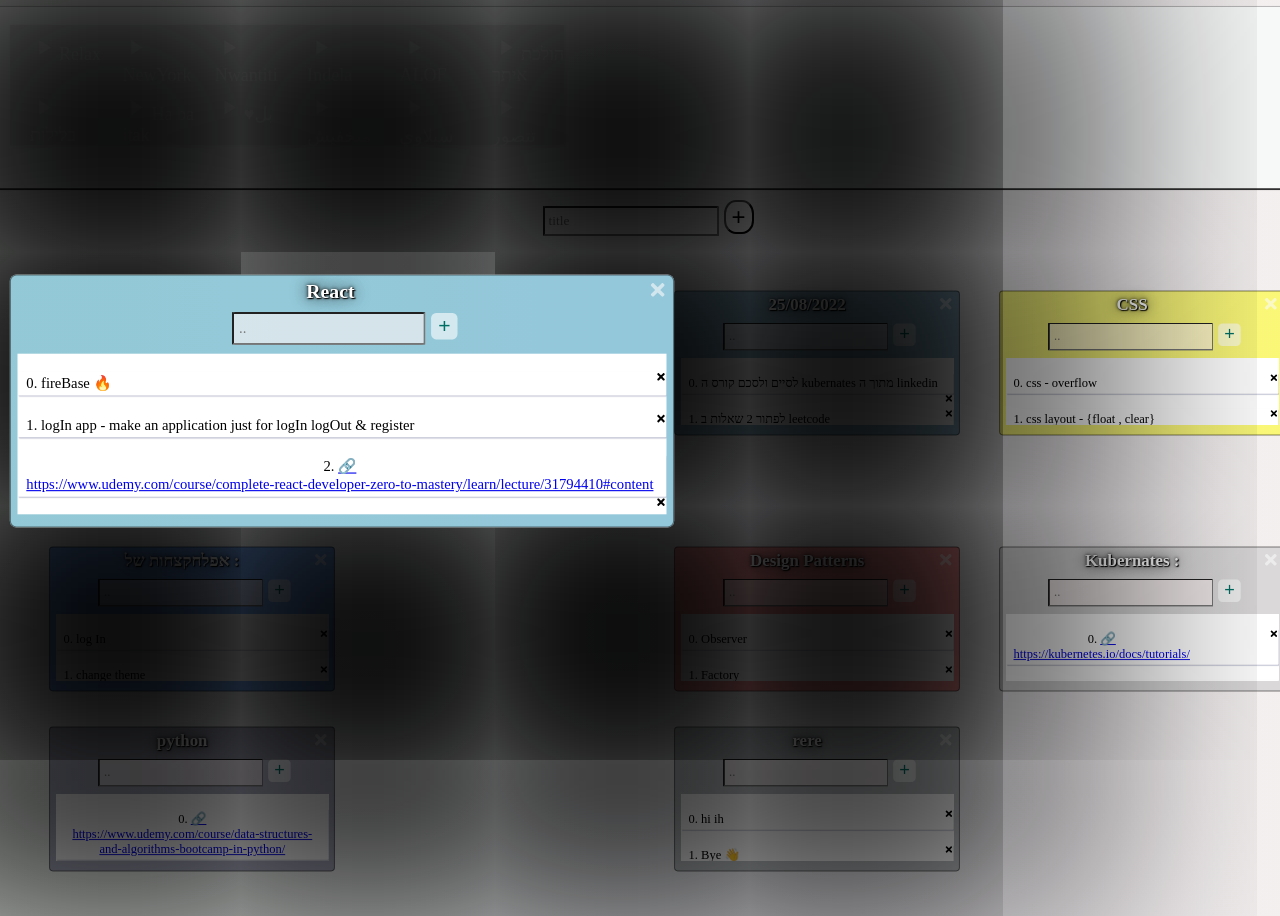
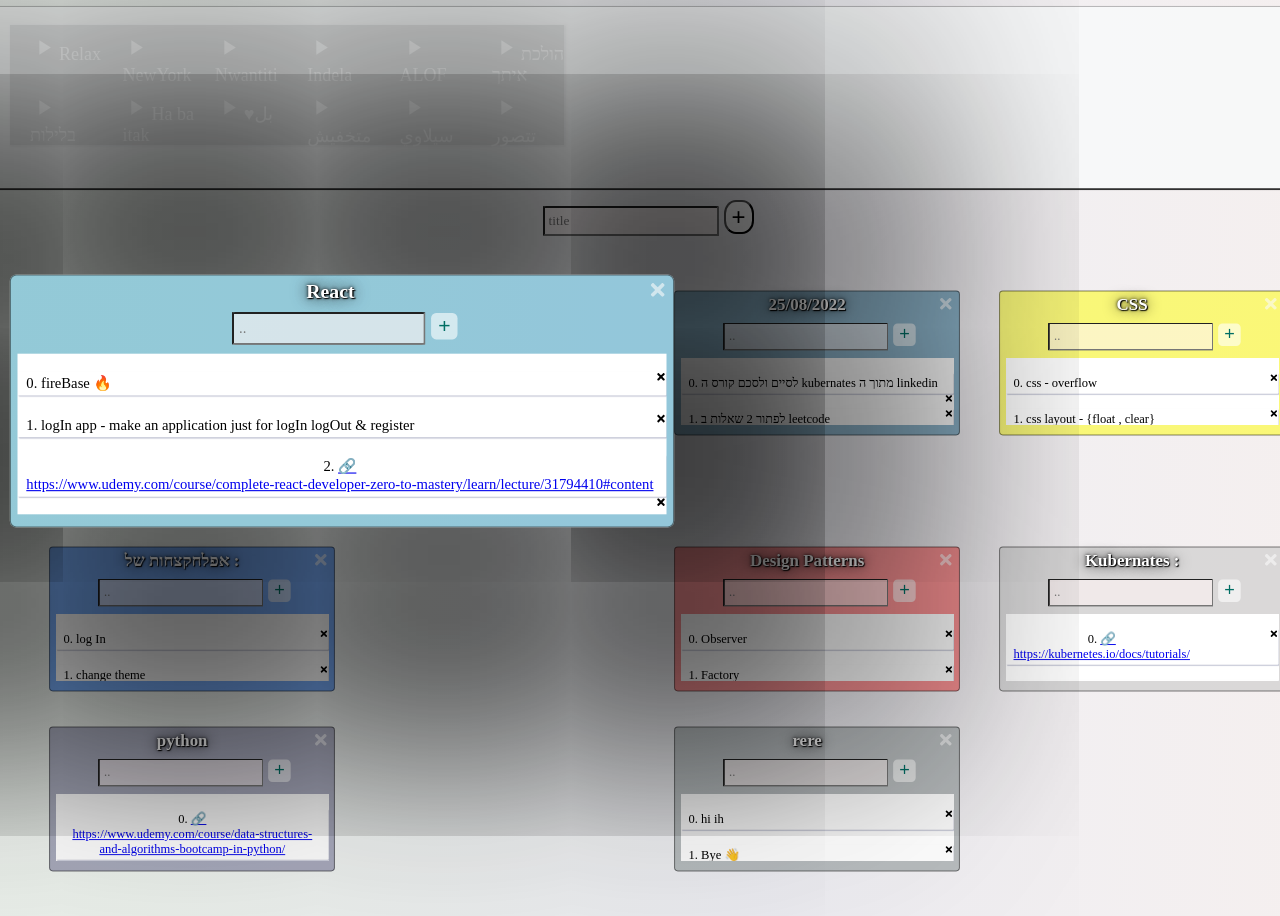
Before and after one commit to rehamAbass/to-do-v3, a React (Create React App) app: page / in a window 1280 px wide. In both pictures the pointer is over the element 192 px from the left and 363 px from the top of the page. Shown: the top 916 px of the page. Built offline with nearby package versions, Linux system fonts and the light colour scheme; data requests are answered from the project's data file; a web font is replaced by a local one.

Commit message:
Update Card.css

```diff
--- a/src/components/Card/Card.css
+++ b/src/components/Card/Card.css
@@ -55,7 +55,7 @@ z-index : 1001;
 
  transform: scale(1.1);
 
- box-shadow: 5px 5px 400px 350px rgba(0,0,0,1);
+ box-shadow: 5px 5px 300px 200px rgba(0,0,0,0.8);
 /*   #1668E2; */
     min-height: min-content;
     max-height: max-content;
```
